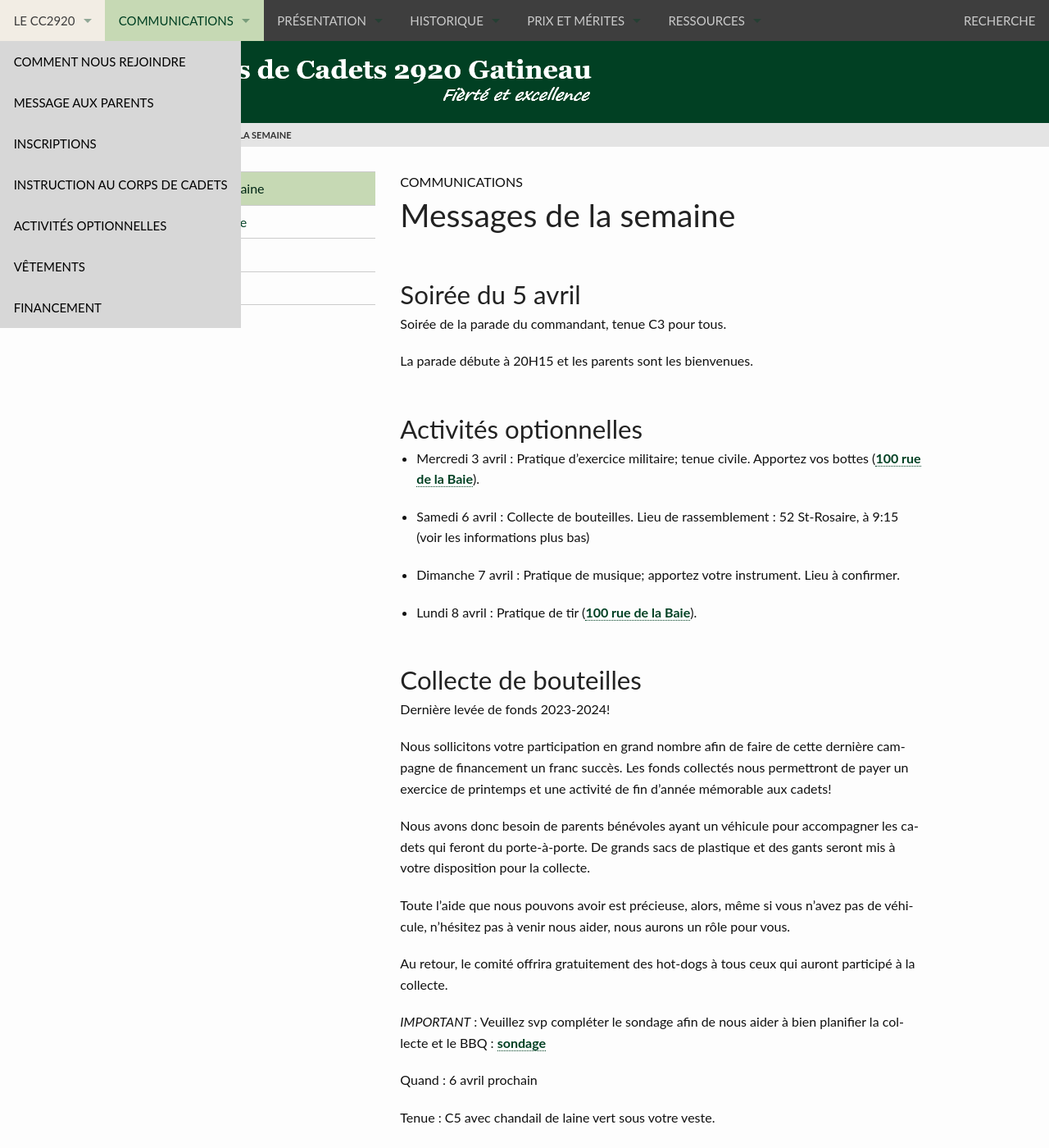
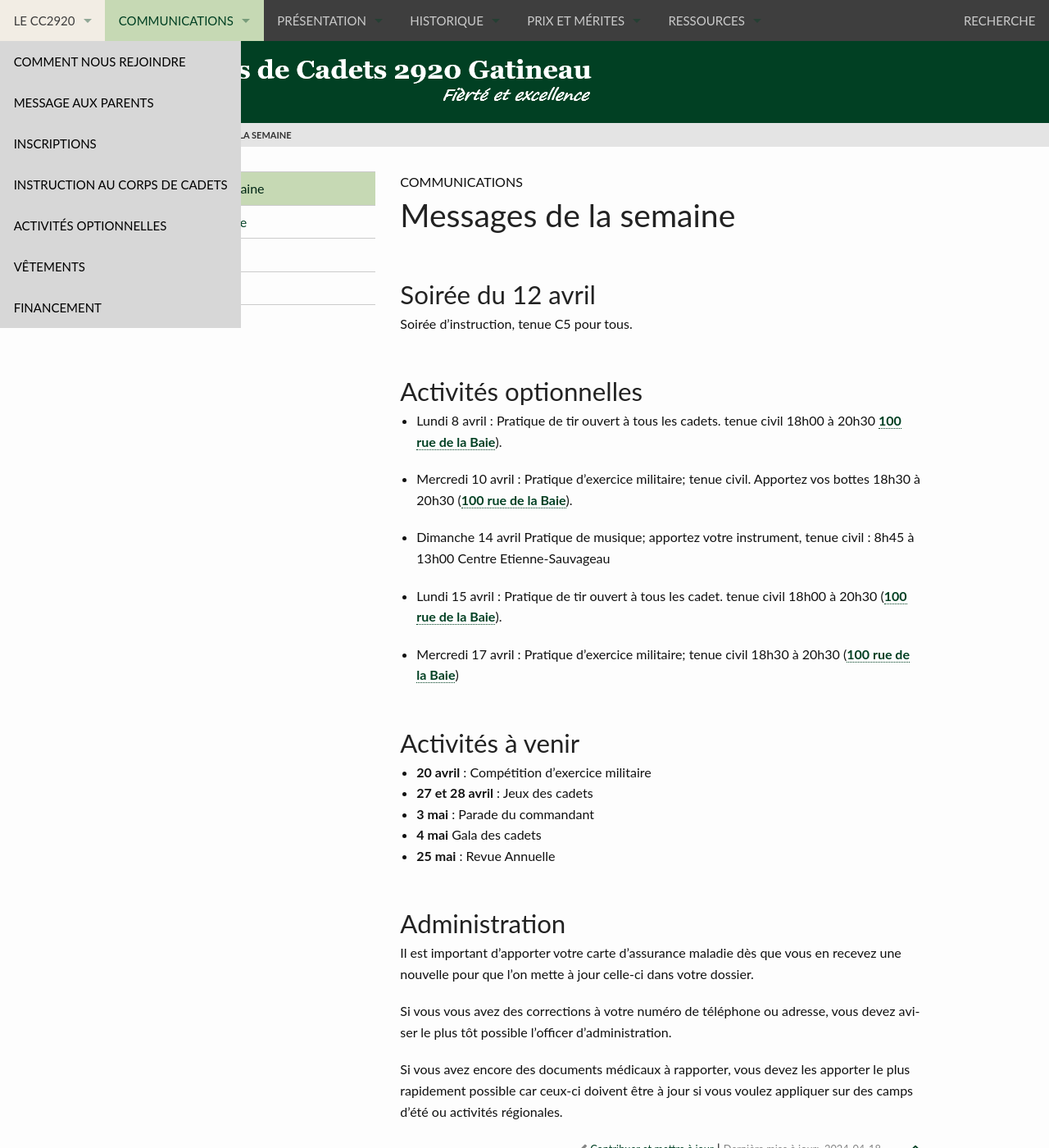
Before and after one commit to CC2920/web, a Jekyll site: the page built from _communications/messages.md, in a window 1280 px wide and 1400 px high. Shown: the whole window at 82% size. Built offline with Jekyll 4.4.1, drawn with Linux system fonts in a browser that asks for light colours; some of the changed text lies outside the part shown.

Commit message:
Messages semaine du 7 avril

```diff
--- a/_communications/messages.md
+++ b/_communications/messages.md
@@ -3,54 +3,30 @@ title:  "Messages de la semaine"
 layout: "messages"
 ---
 
-## Soirée du 5 avril
+## Soirée du 12 avril
 
-Soirée de la parade du commandant, tenue C3 pour tous.
+Soirée d'instruction, tenue C5 pour tous.
 
-La parade débute à 20H15 et les parents sont les bienvenues.
 
 ## Activités optionnelles
 
-- Mercredi 3 avril : Pratique d'exercice militaire; tenue civile. Apportez vos bottes ([100 rue de la Baie](/information/comment-nous-rejoindre/)).
+- Lundi 8 avril : Pratique de tir ouvert à tous les cadets. tenue civil 18h00 à 20h30  [100 rue de la Baie](/information/comment-nous-rejoindre/)).
 
-- Samedi 6 avril : Collecte de bouteilles. Lieu de rassemblement : 52 St-Rosaire, à 9:15 (voir les informations plus bas)
+- Mercredi 10 avril : Pratique d'exercice militaire; tenue civil. Apportez vos bottes 18h30 à 20h30 ([100 rue de la Baie](/information/comment-nous-rejoindre/)).
 
-- Dimanche 7 avril : Pratique de musique; apportez votre instrument. Lieu à confirmer.
+- Dimanche 14 avril Pratique de musique; apportez votre instrument, tenue civil : 8h45 à 13h00  Centre Etienne-Sauvageau
 
-- Lundi 8 avril : Pratique de tir ([100 rue de la Baie](/information/comment-nous-rejoindre/)).
+- Lundi 15 avril : Pratique de tir ouvert à tous les cadet. tenue civil 18h00 à 20h30 ([100 rue de la Baie](/information/comment-nous-rejoindre/)).
 
-## Collecte de bouteilles
-
-Dernière levée de fonds 2023-2024!
-
-Nous sollicitons votre participation en grand nombre afin de faire de cette dernière campagne de financement un franc succès. Les fonds collectés nous permettront de payer un exercice de printemps et une activité de fin d’année mémorable aux cadets!
-
-Nous avons donc besoin de parents bénévoles ayant un véhicule pour accompagner les cadets qui feront du porte-à-porte. De grands sacs de plastique et des gants seront mis à votre disposition pour la collecte.
-
-Toute l’aide que nous pouvons avoir est précieuse, alors, même si vous n’avez pas de véhicule, n’hésitez pas à venir nous aider, nous aurons un rôle pour vous.
-
-Au retour, le comité offrira gratuitement des hot-dogs à tous ceux qui auront participé à la collecte.
-
-*IMPORTANT* : Veuillez svp compléter le sondage afin de nous aider à bien planifier la collecte et le BBQ : [sondage]( https://fr.surveymonkey.com/r/NHNJZCM)
-
-Quand : 6 avril prochain
-
-Tenue : C5 avec chandail de laine vert sous votre veste.
-
-*Apportez vous une bouteille d’eau et une collation.*
-
-**Déroulement :**
-
-- 9h15 : Arrivée des cadets au 52 St-Rosaire, directives et distributions des routes
-- 10h00 : Début de la collecte
-- 13h00 : Fin de la collecte et retour au 52 St-Rosaire pour le BBQ
-
-Si vous avez des questions, n’hésitez pas à contacter le comité en écrivant à <cciv2920@gmail.com>.
+- Mercredi 17 avril : Pratique d'exercice militaire; tenue civil 18h30 à 20h30 ([100 rue de la Baie](/information/comment-nous-rejoindre/))
 
 
 ## Activités à venir
 
+- **20 avril** : Compétition d'exercice militaire
 - **27 et 28 avril** : Jeux des cadets
+- **3 mai** : Parade du commandant
+- **4 mai** Gala des cadets
 - **25 mai** : Revue Annuelle
 
 
```
